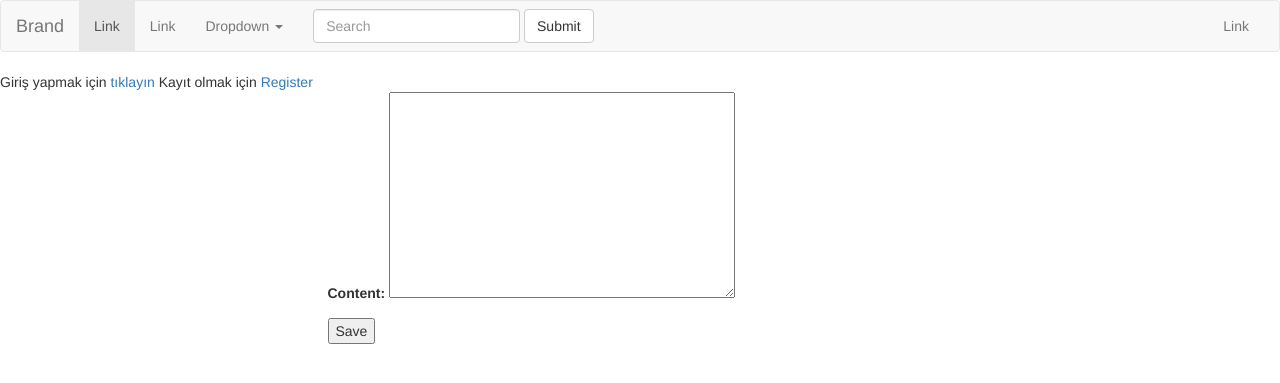
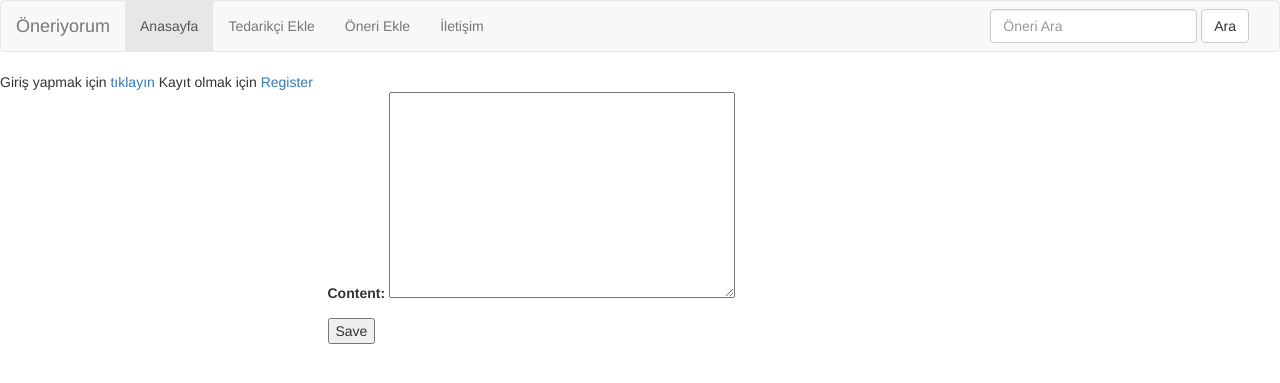
Before and after one commit to lyk2017-python/Oneriyorum, a Django app: page /product/1/add/ in a window 1280 px wide. Shown: the top 383 px of the page. Run offline with Django 3.2, Linux system fonts and the light colour scheme; some libraries are stand-ins or nearby versions.

Commit message:
nav bar eklendi

```diff
--- a/oneri/urun/templates/urun/base.html
+++ b/oneri/urun/templates/urun/base.html
@@ -12,8 +12,6 @@
 
 <body>
 
-
-
     <nav class="navbar navbar-default">
       <div class="container-fluid">
         <div class="navbar-header">
@@ -23,43 +21,27 @@
             <span class="icon-bar"></span>
             <span class="icon-bar"></span>
           </button>
-      <a class="navbar-brand" href="#">Brand</a>
+          <a class="navbar-brand" href="/">Öneriyorum</a>
         </div>
 
         <div class="collapse navbar-collapse" id="bs-example-navbar-collapse-1">
           <ul class="nav navbar-nav">
-        <li class="active"><a href="#">Link <span class="sr-only">(current)</span></a></li>
-        <li><a href="#">Link</a></li>
-        <li class="dropdown">
-          <a href="#" class="dropdown-toggle" data-toggle="dropdown" role="button" aria-expanded="false">Dropdown <span class="caret"></span></a>
-          <ul class="dropdown-menu" role="menu">
-            <li><a href="#">Action</a></li>
-            <li><a href="#">Another action</a></li>
-            <li><a href="#">Something else here</a></li>
-            <li class="divider"></li>
-            <li><a href="#">Separated link</a></li>
-            <li class="divider"></li>
-            <li><a href="#">One more separated link</a></li>
+            <li class="active"><a href="/">Anasayfa <span class="sr-only">(current)</span></a></li>
+            <li><a href="/vendor/add/">Tedarikçi Ekle</a></li>
+            <li><a href="/product/add/">Öneri Ekle</a></li>
+            <li><a href="/contact/">İletişim</a></li>
+
           </ul>
-        </li>
-      </ul>
-      <form class="navbar-form navbar-left" role="search">
+          <form class="navbar-form navbar-right" role="search">
             <div class="form-group">
-          <input type="text" class="form-control" placeholder="Search">
+              <input type="text" class="form-control" placeholder="Öneri Ara">
             </div>
-        <button type="submit" class="btn btn-default">Submit</button>
+            <button type="submit" class="btn btn-default">Ara</button>
           </form>
-      <ul class="nav navbar-nav navbar-right">
-        <li><a href="#">Link</a></li>
-      </ul>
+
         </div>
       </div>
     </nav>
-
-
-
-
-
 
     {% if request.user.is_authenticated %}
         Merhaba {{ request.user.username }}, Çıkış yapmak için
```
Lines whose indentation alone changed are shown as unchanged.
